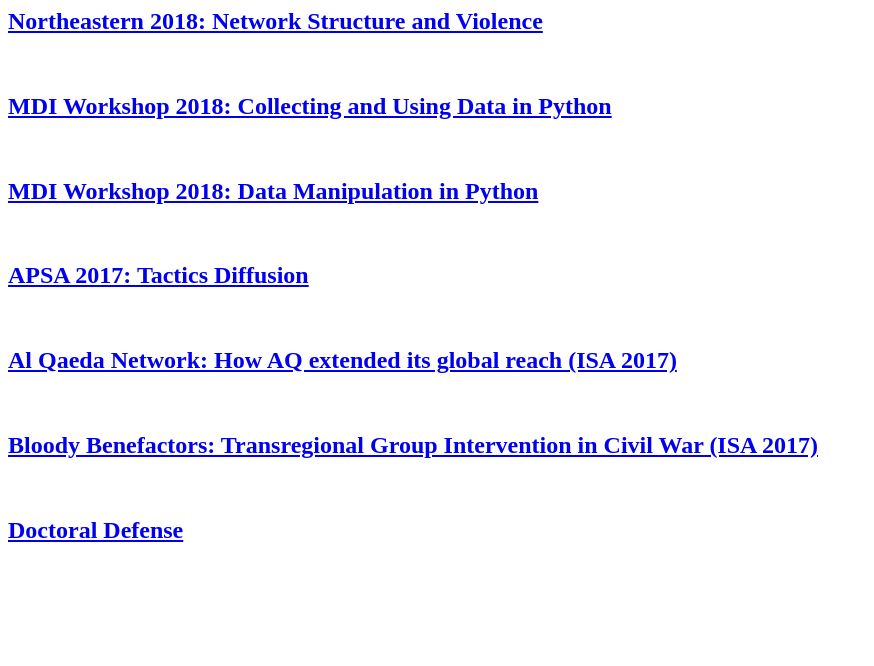
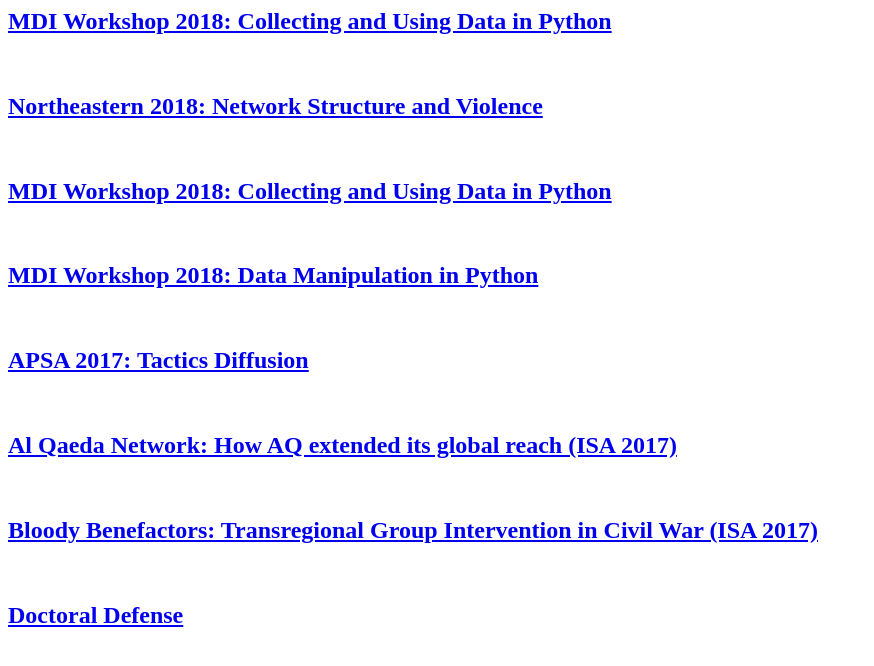
Before and after one commit to lwahedi/CurrentPresentation, a plain HTML site: page index.html in a window 1280 px wide. Shown: the whole page, without its empty margins (0-874 px from the left). Drawn offline with Linux system fonts and the light colour scheme.

Commit message:
adding network slides

```diff
--- a/index.html
+++ b/index.html
@@ -1,5 +1,10 @@
 <html>
 <body>
+
+<a href='https://github.com/lwahedi/CurrentPresentation/blob/gh-pages/talks/MDI3/networkslides.ipynb'>
+        <h2>MDI Workshop 2018: Collecting and Using Data in Python</h2>
+        </a>
+<br>
 
 <a href='talks/structure.html'>
 	<h2>Northeastern 2018: Network Structure and Violence</h2>
```
Also changed, not shown: talks/MDI3/adj.png (added), 1 other file.
